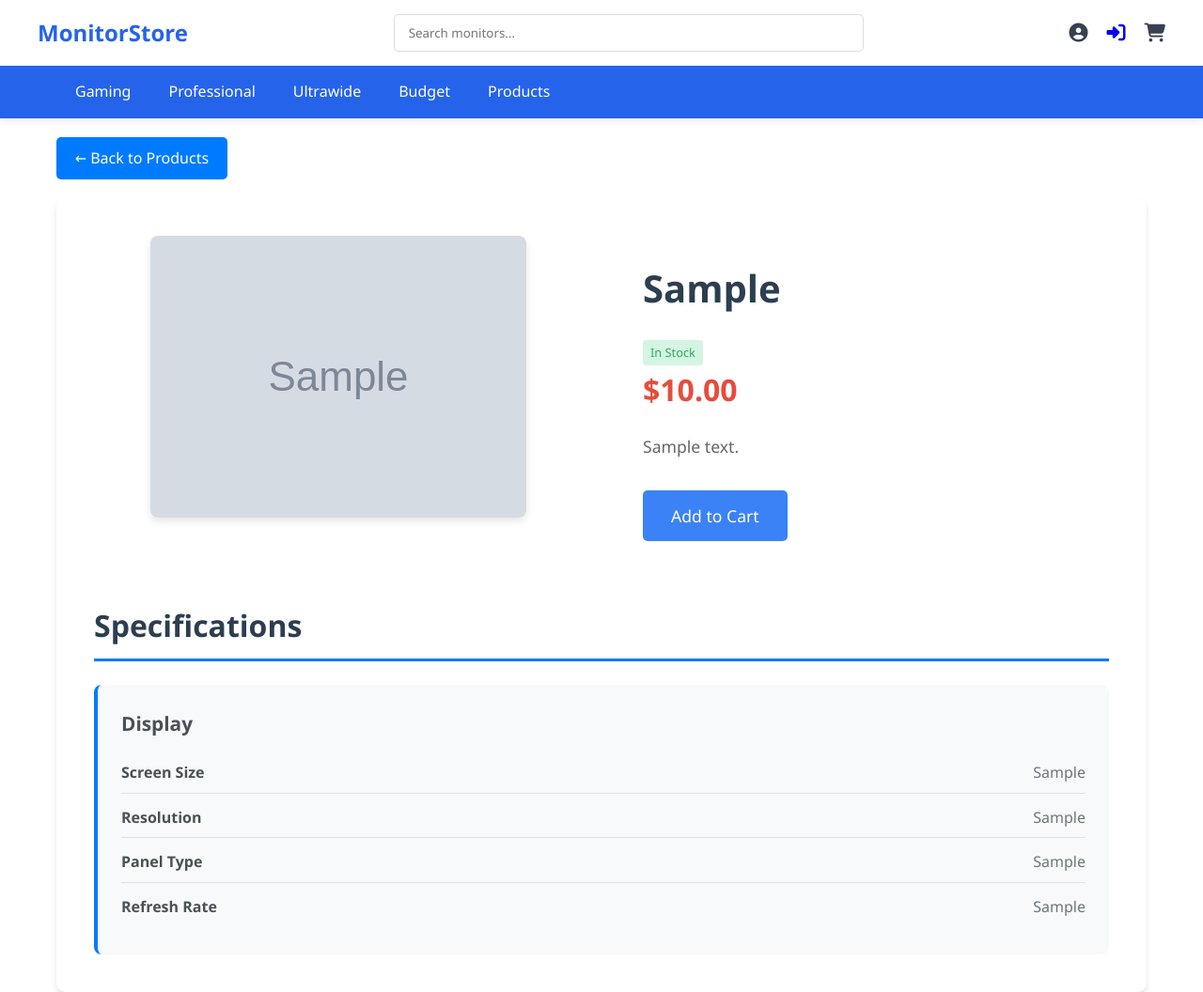
After one commit to OtariTB/Project_PHP, a PHP site: page /includes/single_page.php?id=1 in a window 1280 px wide. The commit adds this page. Shown: the whole page at 94% size. Run offline with PHP 8.4, Linux system fonts and the light colour scheme; tables that the repository leaves empty or names only in its code hold one stand-in row (values such as "Sample post"); grey boxes marked "Sample" are stand-in pictures; data that the repository does not hold is empty.

Commit message:
1.9 (Bevri Rame)

```diff
--- a/admin/index.php
+++ b/admin/index.php
@@ -0,0 +1,5 @@
+<?php
+include_once "./config/connect.php";
+session_start();
+
+?>
--- /dev/null
+++ b/includes/single_page.php
@@ -0,0 +1,124 @@
+<?php
+include_once '../config/connect.php';
+
+$product_id = isset($_GET['id']) ? (int)$_GET['id'] : 0;
+
+if ($product_id === 0) {
+    die("Invalid product ID");
+}
+
+// Fetch product data
+$sql = "SELECT * FROM PRODUCTS
+            INNER JOIN resolutions on products.resolution_id = resolutions.id
+            INNER JOIN brand on products.brand_id = brand.brand_id
+            INNER JOIN categories on products.category_id = categories.category_id
+            WHERE product_id = ?";
+$stmt = mysqli_prepare($conn, $sql);
+mysqli_stmt_bind_param($stmt, "i", $product_id);
+mysqli_stmt_execute($stmt);
+$result = mysqli_stmt_get_result($stmt);
+$product = mysqli_fetch_assoc($result);
+
+if (!$product) {
+    die("Product not found");
+}
+?>
+
+
+<!DOCTYPE html>
+<html lang="en">
+<head>
+    <meta charset="UTF-8">
+    <meta name="viewport" content="width=device-width, initial-scale=1.0">
+    <title>Monitor Store</title>
+    <link rel="stylesheet" href="../styles/styles.css">
+    <link rel="stylesheet" href="https://cdnjs.cloudflare.com/ajax/libs/font-awesome/6.5.0/css/all.min.css">
+    <link rel="preconnect" href="https://fonts.googleapis.com">
+    <link rel="preconnect" href="https://fonts.gstatic.com" crossorigin>
+    <link href="https://fonts.googleapis.com/css2?family=Roboto:ital,wght@0,100..900;1,100..900&display=swap" rel="stylesheet">
+</head>
+<body>
+    <header>
+        <div class="container header-container">
+            <a href="../index.php" class="logo">MonitorStore</a>
+            <div class="search-bar">
+                <input type="text" placeholder="Search monitors... ">
+            </div>
+            <div class="nav-icons">
+                <div class="nav-icon"><i class="fa-solid fa-circle-user"></i></div>
+                <div class="nav-icon"><a href="./login.php"><i class="fa-solid fa-right-to-bracket"></i></a></div>
+                <div class="nav-icon"><i class="fa-solid fa-cart-shopping"></i></div>
+            </div>
+        </div>
+        <nav class="main-nav">
+            <div class="container nav-container">
+                <ul class="nav-links">
+                    <li><a href="./products.php?category=Gaming">Gaming</a></li>
+                    <li><a href="./products.php?category=Professional">Professional</a></li>
+                    <li><a href="./products.php?category=Ultrawide">Ultrawide</a></li>
+                    <li><a href="./products.php?category=Budget">Budget</a></li>
+                    <li><a href="./products.php">Products</a></li>
+                </ul>
+            </div>
+        </nav>
+    </header>
+    <div class="container">
+        <a href="./products.php" class="back-button">← Back to Products</a>
+
+        <div class="product-container">
+            <div class="product-header">
+                <div class="product-image">
+                    <img src=".<?php echo htmlspecialchars($product['image'] ?? 'images/default-monitor.jpg'); ?>"
+                         alt="<?php echo htmlspecialchars($product['brandName']); ?>">
+                </div>
+
+                <div class="product-info">
+                    <h1><?php echo htmlspecialchars($product['brandName'])," " . $product['model']; ?></h1>
+
+                    <div class="stock-status <?php echo ($product['quantity'] ?? 0) > 0 ? 'in-stock' : 'out-of-stock'; ?>">
+                        <?php echo ($product['quantity'] ?? 0) > 0 ? 'In Stock' : 'Out of Stock'; ?>
+                    </div>
+
+                    <div class="product-price">
+                        $<?php echo number_format($product['price'] ?? 0, 2); ?>
+                    </div>
+
+                    <div class="product-description">
+                        <?php echo nl2br(htmlspecialchars($product['description'] ?? 'No description available.')); ?>
+                    </div>
+
+                    <button class="buy-button" <?php echo ($product['quantity'] ?? 0) <= 0 ? 'disabled' : ''; ?>>
+                        <?php echo ($product['quantity'] ?? 0) > 0 ? 'Add to Cart' : 'Out of Stock'; ?>
+                    </button>
+                </div>
+            </div>
+
+            <div class="specifications">
+                <h2 class="specs-title">Specifications</h2>
+
+                <div class="specs-grid">
+                    <div class="spec-category">
+                        <h3>Display</h3>
+                        <div class="spec-item">
+                            <span class="spec-label">Screen Size</span>
+                            <span class="spec-value"> <?php echo htmlspecialchars($product['screen_size'] ?? 'N/A'); ?></span>
+                        </div>
+                        <div class="spec-item">
+                            <span class="spec-label">Resolution</span>
+                            <span class="spec-value"><?php echo htmlspecialchars($product['resolution_type'] ?? 'N/A'); ?></span>
+                        </div>
+                        <div class="spec-item">
+                            <span class="spec-label">Panel Type</span>
+                            <span class="spec-value"><?php echo htmlspecialchars($product['panel'] ?? 'N/A'); ?></span>
+                        </div>
+                        <div class="spec-item">
+                            <span class="spec-label">Refresh Rate</span>
+                            <span class="spec-value"><?php echo htmlspecialchars($product['refresh_rate'] ?? 'N/A'); ?></span>
+                        </div>
+                    </div>
+                </div>
+            </div>
+        </div>
+    </div>
+</body>
+</html>
--- a/styles/styles.css
+++ b/styles/styles.css
@@ -106,6 +106,7 @@ header {
 
 .login-container {
   margin: 0 auto;
+  margin-top: 10px;
   background: var(--accent-color);
   padding: 2rem;
   border-radius: 8px;
@@ -663,3 +664,131 @@ footer {
   background-color: rgba(231, 76, 60, 0.2);
   color: #c0392b;
 }
+
+.back-button {
+  display: inline-block;
+  margin-top: 20px;
+  margin-bottom: 20px;
+  padding: 10px 20px;
+  background-color: #007bff;
+  color: white;
+  text-decoration: none;
+  border-radius: 5px;
+  transition: background-color 0.3s;
+}
+
+.back-button:hover {
+  background-color: #0056b3;
+}
+
+.product-container {
+  background: white;
+  border-radius: 10px;
+  box-shadow: 0 4px 6px rgba(0, 0, 0, 0.1);
+  overflow: hidden;
+}
+
+.product-header {
+  display: grid;
+  grid-template-columns: 1fr 1fr;
+  gap: 40px;
+  padding: 40px;
+}
+
+.product-image {
+  text-align: center;
+}
+
+.product-image img {
+  max-width: 100%;
+  height: auto;
+  border-radius: 8px;
+  box-shadow: 0 4px 8px rgba(0, 0, 0, 0.1);
+}
+
+.product-info h1 {
+  font-size: 2.5em;
+  margin-bottom: 15px;
+  color: #2c3e50;
+}
+
+.product-price {
+  font-size: 2em;
+  color: #e74c3c;
+  font-weight: bold;
+  margin-bottom: 20px;
+}
+
+.product-description {
+  font-size: 1.1em;
+  color: #666;
+  margin-bottom: 30px;
+  line-height: 1.8;
+}
+
+.buy-button {
+  background-color: var(--accent-color);
+  color: white;
+  padding: 15px 30px;
+  border: none;
+  border-radius: 5px;
+  font-size: 1.1em;
+  cursor: pointer;
+  transition: background-color 0.3s;
+}
+
+.buy-button:hover {
+  background-color: var(--secondary-color);
+}
+
+.specifications {
+  padding: 0 40px 40px;
+}
+
+.specs-title {
+  font-size: 2em;
+  margin-bottom: 25px;
+  color: #2c3e50;
+  border-bottom: 3px solid #007bff;
+  padding-bottom: 10px;
+}
+
+.specs-grid {
+  display: grid;
+  grid-template-columns: repeat(auto-fit, minmax(300px, 1fr));
+  gap: 30px;
+}
+
+.spec-category {
+  background: #f8f9fa;
+  padding: 25px;
+  border-radius: 8px;
+  border-left: 4px solid #007bff;
+}
+
+.spec-category h3 {
+  color: #495057;
+  margin-bottom: 15px;
+  font-size: 1.3em;
+}
+
+.spec-item {
+  display: flex;
+  justify-content: space-between;
+  padding: 8px 0;
+  border-bottom: 1px solid #dee2e6;
+}
+
+.spec-item:last-child {
+  border-bottom: none;
+}
+
+.spec-label {
+  font-weight: 600;
+  color: #495057;
+}
+
+.spec-value {
+  color: #6c757d;
+  text-align: right;
+}
```
Also changed, not shown: includes/products.php (+3 -4 lines), includes/userdata.php (added, +8 -0 lines), index.php (+3 -5 lines), 2 other files.
